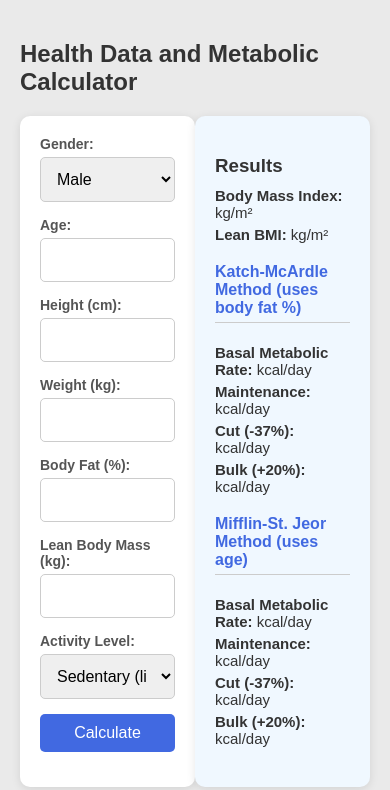
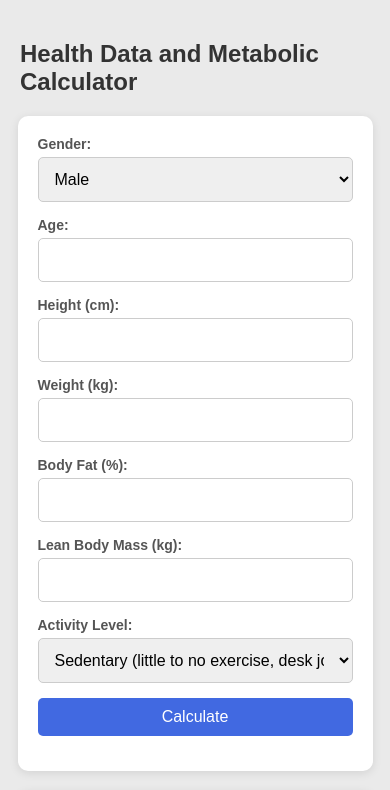
Before and after one commit to muddathirjulie/nutritional-calculator, a plain HTML site: page index.html in a window 390 px wide. Shown: the top 790 px of the page. Drawn offline with Linux system fonts and the light colour scheme.

Commit message:
made responsive

```diff
--- a/styles.css
+++ b/styles.css
@@ -90,3 +90,15 @@ input[type="submit"] {
 input[type="submit"]:hover {
     background-color: #365bbd;
 }
+
+@media (max-width: 768px) {
+    .container {
+        flex-direction: column;
+        align-items: center;
+    }
+
+    form, .results {
+        width: 90%;
+        margin-bottom: 20px;
+    }
+}
```
